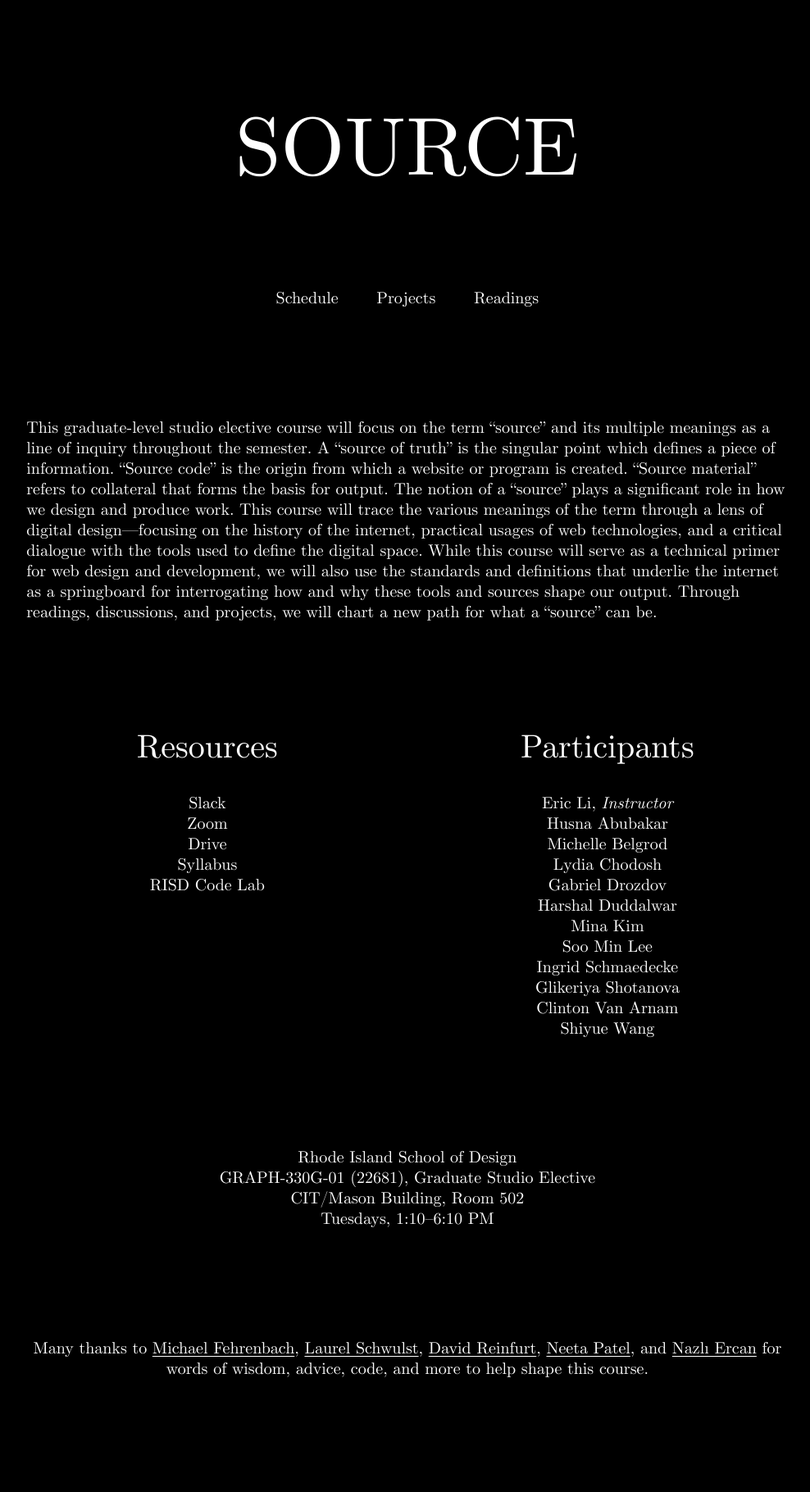
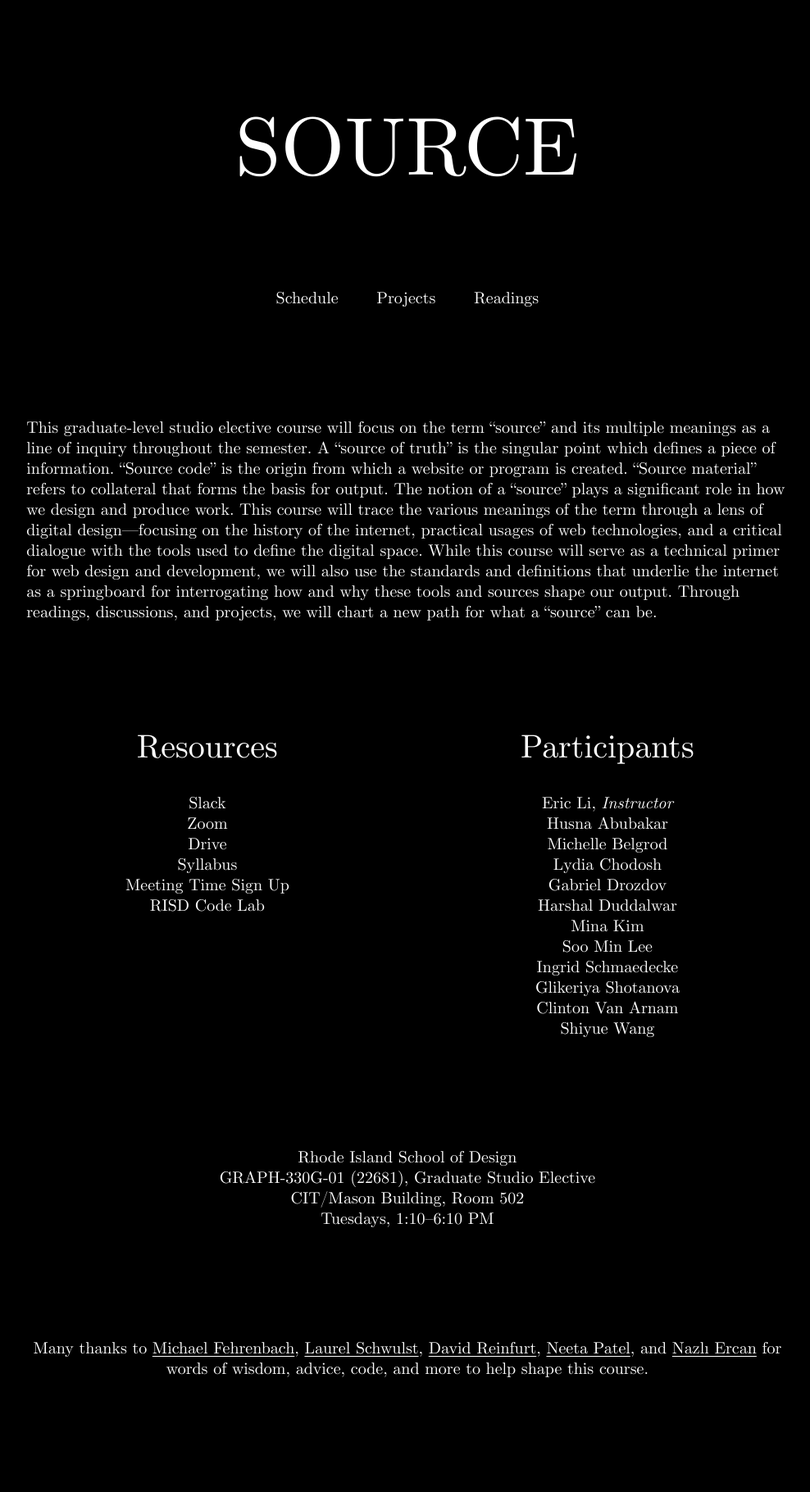
Before and after one commit to eli8527/source-f22, a Jekyll site: the page built from index.md, in a window 1280 px wide. Shown: the whole page at 82% size, without its empty margins (143-1131 px from the left). Built offline with Jekyll 4.4.1, drawn with Linux system fonts in a browser that asks for light colours.

Commit message:
add meeting sign up to home

```diff
--- a/index.md
+++ b/index.md
@@ -15,6 +15,8 @@ links:
     url: https://drive.google.com/drive/folders/1HwTLRw-4JgyCVjm2t0TPPofEdl3cYUNi?usp=sharing
   - name: Syllabus
     url: https://docs.google.com/document/d/10pO-6spg9bbZwRMAROQ0dhqmqibWVXVQy00xdJ__fTI/edit?usp=sharing
+  - name: Meeting Time Sign Up
+    url: https://docs.google.com/spreadsheets/d/1aKYC62G33C3cRihnkBeMfyp4AWqv8ZuU6QfkiJxL5ug/edit?usp=sharing
   - name: RISD Code Lab
     url: http://risdcodelab.org/
 ---
```
